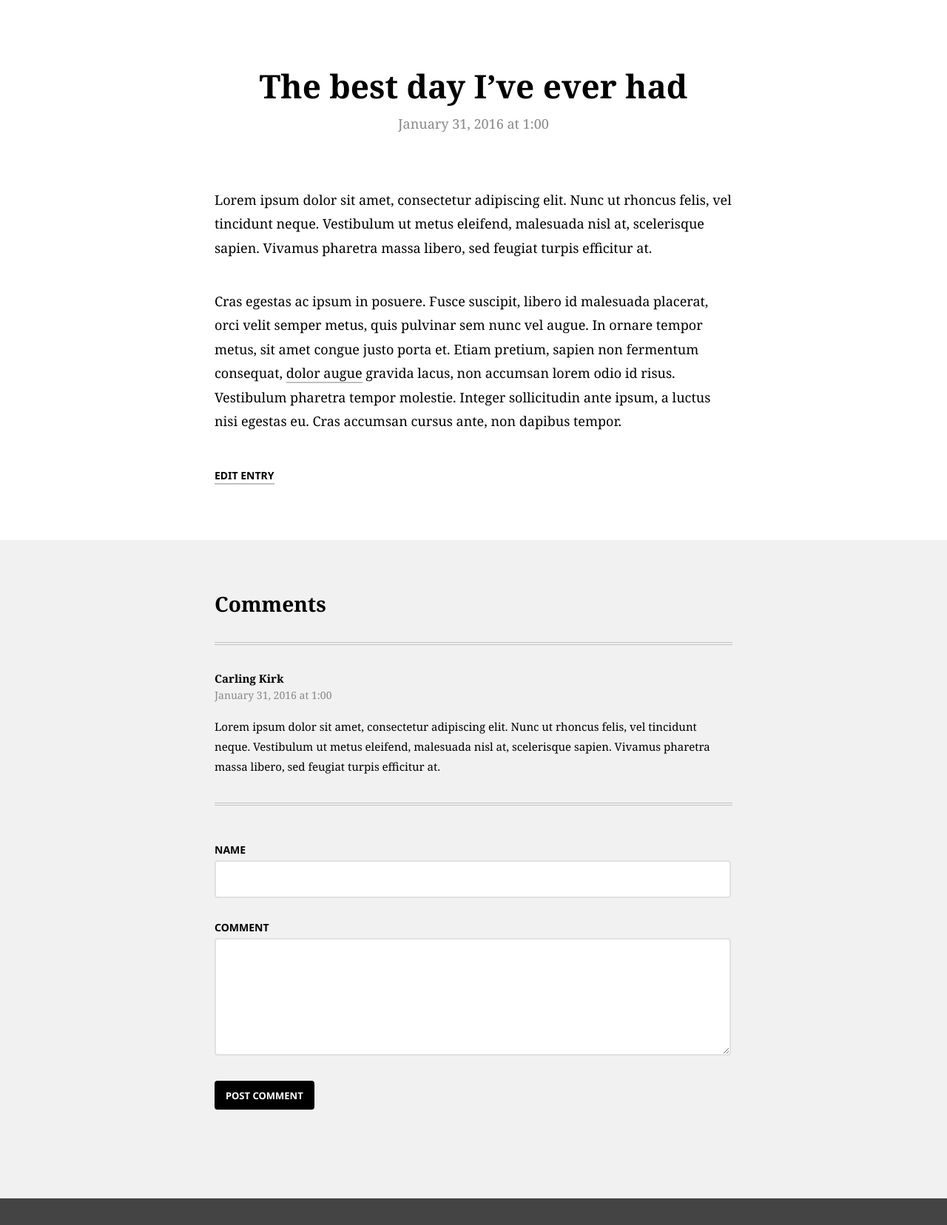
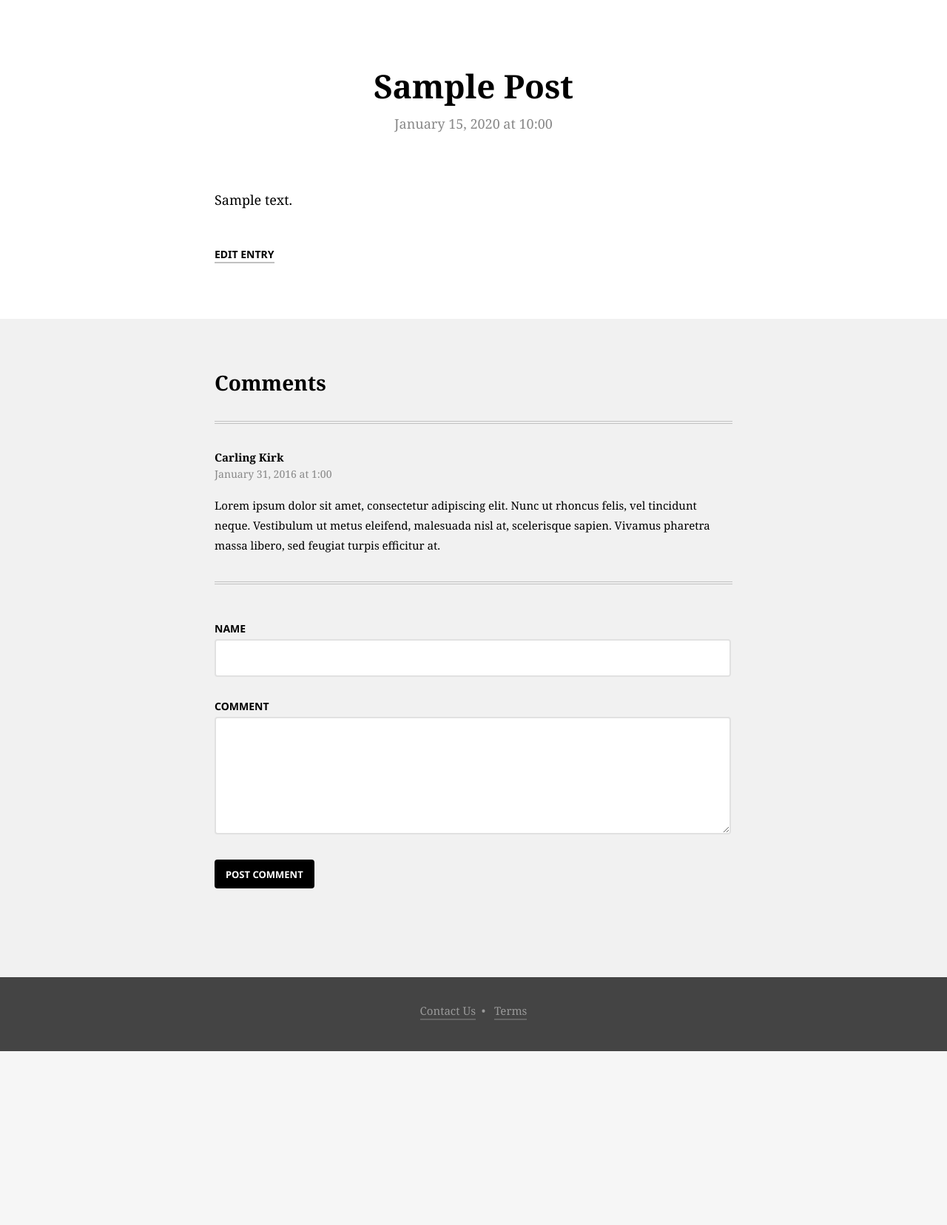
Before and after one commit to Chizzy/Blog-Built-With-Slim, a PHP site: template templates/details.twig in a window 1280 px wide. Shown: the part 96-1752 px from the top of the page at 74% size. After the commit the page ends 1517 px from the top, so only its background shows below. Run offline with PHP 8.4, Linux system fonts and the light colour scheme; the template is opened without the code that fills it: most values are stand-ins (such as "Sample title", 1, 10 or a date in 2020); some libraries are stand-ins or nearby versions.

Commit message:
created route and view that shows a single post

```diff
--- a/templates/details.twig
+++ b/templates/details.twig
@@ -7,11 +7,10 @@
         <div class="container">
             <div class="entry-list single">
                 <article>
-                    <h1>The best day I’ve ever had</h1>
-                    <time datetime="2016-01-31 1:00">January 31, 2016 at 1:00</time>
+                    <h1>{{ post.title|title }}</h1>
+                    <time datetime="{{ post.date }}">{{ post.date|date('F d, Y \\a\\t  g:i') }}</time>
                     <div class="entry">
-                        <p>Lorem ipsum dolor sit amet, consectetur adipiscing elit. Nunc ut rhoncus felis, vel tincidunt neque. Vestibulum ut metus eleifend, malesuada nisl at, scelerisque sapien. Vivamus pharetra massa libero, sed feugiat turpis efficitur at.</p>
-                        <p>Cras egestas ac ipsum in posuere. Fusce suscipit, libero id malesuada placerat, orci velit semper metus, quis pulvinar sem nunc vel augue. In ornare tempor metus, sit amet congue justo porta et. Etiam pretium, sapien non fermentum consequat, <a href="">dolor augue</a> gravida lacus, non accumsan lorem odio id risus. Vestibulum pharetra tempor molestie. Integer sollicitudin ante ipsum, a luctus nisi egestas eu. Cras accumsan cursus ante, non dapibus tempor.</p>
+                        <p>{{ post.body }}</p>
                         <p><a class="link" href="/edit">Edit Entry</a></p>
                     </div>
                 </article>
--- a/templates/home.twig
+++ b/templates/home.twig
@@ -8,7 +8,7 @@
             <div class="entry-list">
                 {% for post in posts %}
                 <article>
-                    <h2><a href="/details">{{ post.title }}</a></h2>
+                    <h2><a href="/{{ post.title|lower|replace({' ':'-'}) }}">{{ post.title|title }}</a></h2>
                     <time datetime="{{ post.date }}">{{ post.date|date('F d, Y \\a\\t  g:i') }}</time>
                 </article>
                 {% endfor %}
```
Also changed, not shown: src/classes/Post.php (+16 -3 lines), src/routes.php (+12 -10 lines), src/blog.db, 1 other file.
